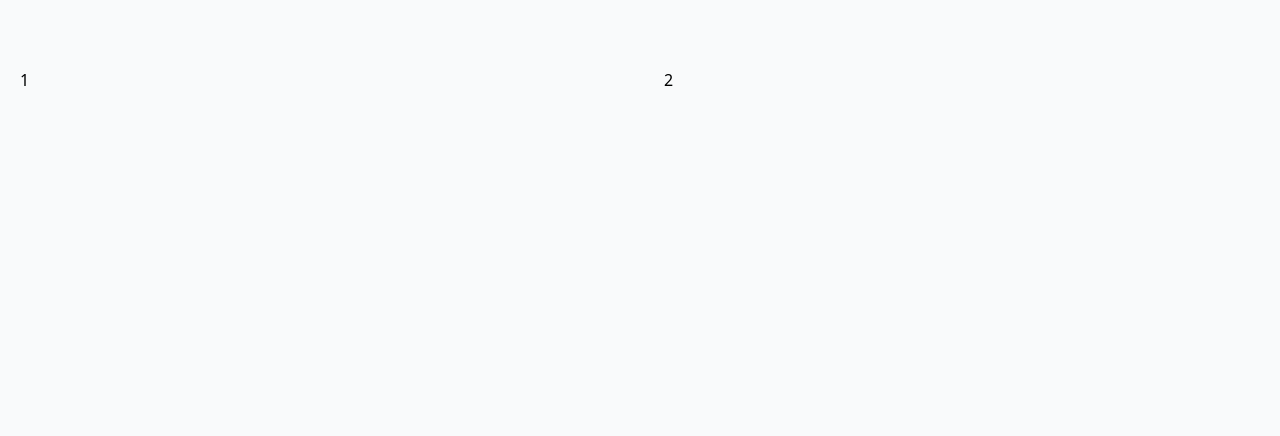
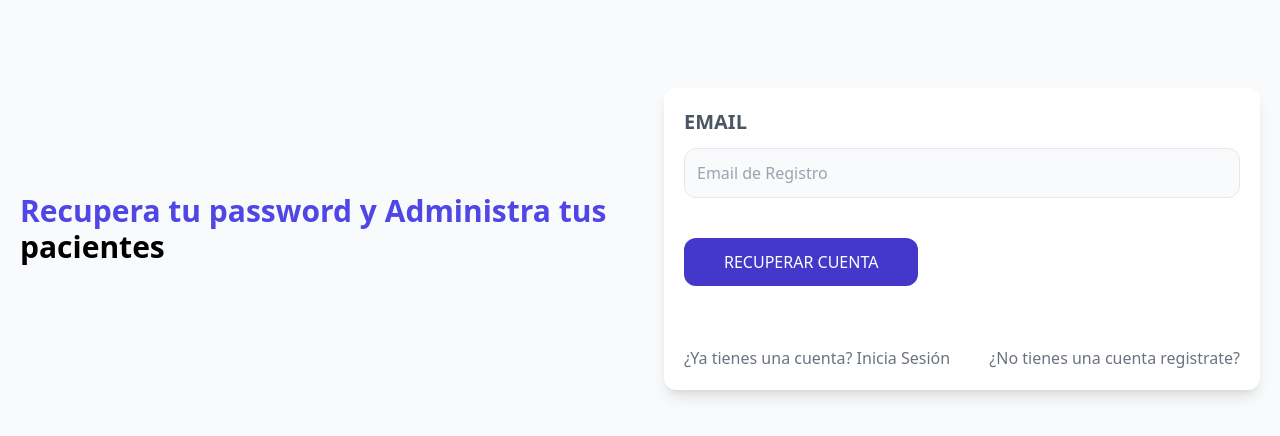
Before and after one commit to tamueka/FullStackJSClinicaVeterinaria, a React (Vite) app in the folder frontend/: page /olvide-password in a window 1280 px wide. Shown: the top 436 px of the page. Built offline with nearby package versions, Linux system fonts and the light colour scheme.

Commit message:
pagina olvide mi password + form + estilos

```diff
--- a/frontend/src/paginas/OlvidePassword.jsx
+++ b/frontend/src/paginas/OlvidePassword.jsx
@@ -1,8 +1,47 @@
+import { Link } from "react-router-dom";
+
 const OlvidePassword = () => {
   return (
     <>
-      <div>1</div>
-      <div>2</div>
+      <div>
+        <h1 className="text-indigo-600 font-black text-3xl">
+          Recupera tu password y Administra tus
+          <span className="text-black"> pacientes</span>
+        </h1>
+      </div>
+
+      <div className="mt-20 md:mt-5 shadow-lg px-5 rounded-xl bg-white">
+        <form>
+          <div className="my-5">
+            <label className="uppercase text-gray-600 block text-xl font-bold">
+              Email
+            </label>
+            <input
+              type="email"
+              placeholder="Email de Registro"
+              className="border w-full p-3 mt-3 bg-gray-50 rounded-xl"
+            />
+          </div>
+
+          <input
+            type="submit"
+            value="Recuperar Cuenta"
+            className="bg-indigo-700 w-full py-3 px-10 rounded-xl text-white uppercase
+          mt-5 hover:cursor-pointer hover:bg-indigo-800 md:w-auto"
+          />
+        </form>
+        <nav className="mt-10 lg:flex lg:justify-between">
+          <Link className="block text-center my-5 text-gray-500" to="/">
+            ¿Ya tienes una cuenta? Inicia Sesión
+          </Link>
+          <Link
+            className="block text-center my-5 text-gray-500"
+            to="/registrar"
+          >
+            ¿No tienes una cuenta registrate?
+          </Link>
+        </nav>
+      </div>
     </>
   );
 };
--- a/frontend/src/paginas/Registrar.jsx
+++ b/frontend/src/paginas/Registrar.jsx
@@ -55,7 +55,7 @@
           </div>
           <input
             type="submit"
-            value="Iniciar Sesión"
+            value="Crear Cuenta"
             className="bg-indigo-700 w-full py-3 px-10 rounded-xl text-white uppercase
           mt-5 hover:cursor-pointer hover:bg-indigo-800 md:w-auto"
           />
```
